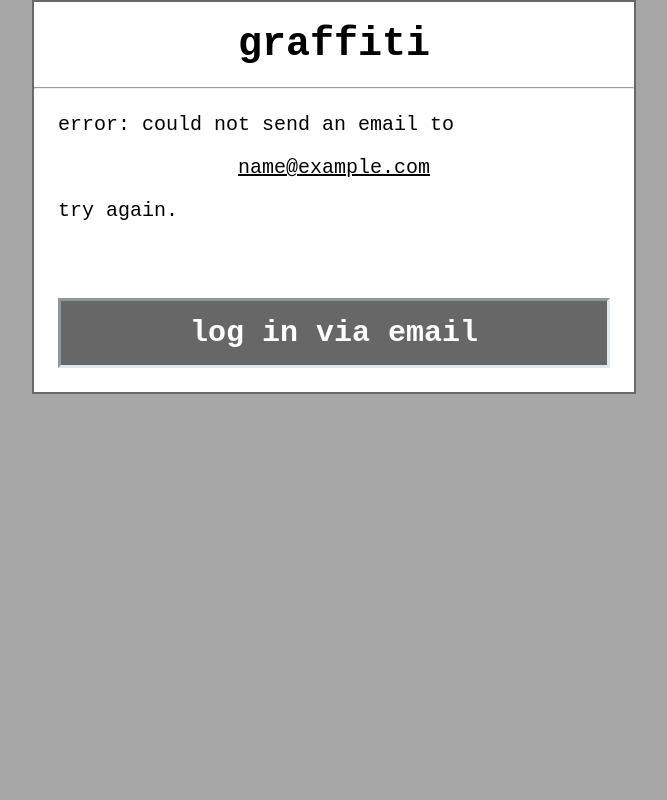
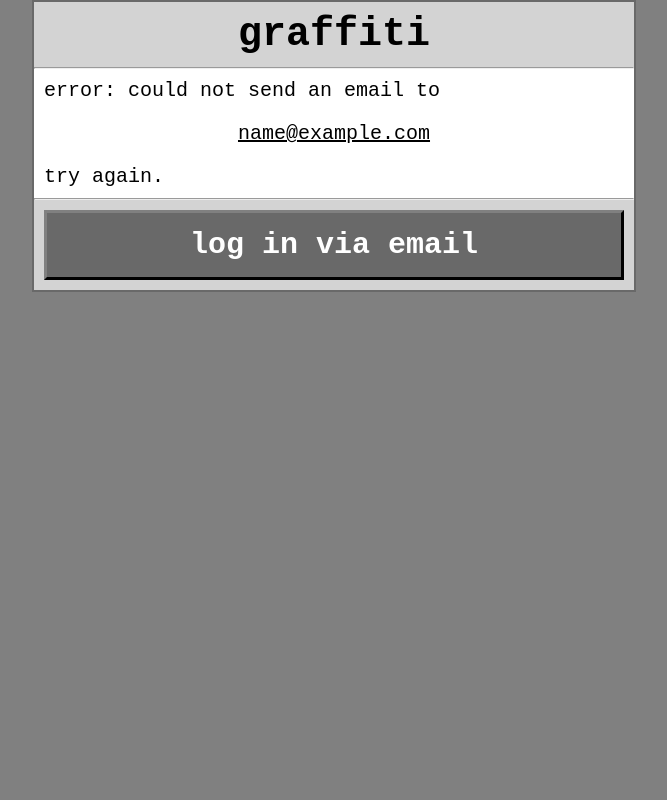
Before and after one commit to graffiti-garden/graffiti-server, a Python web app: template app/auth/templates/login.html in a window 1280 px wide. Shown: the whole page, without its empty margins (306-973 px from the left). Run offline with Jinja, Linux system fonts and the light colour scheme; the template is opened without the code that fills it: most values are stand-ins (such as "Sample title", 1, 10 or a date in 2020).

Commit message:
prettier login and env cleanup

```diff
--- a/app/auth/templates/base.html
+++ b/app/auth/templates/base.html
@@ -3,6 +3,12 @@
 <head>
   <title>graffiti</title>
   <style>
+    :root {
+      --color1: lightgrey;
+      --color2: grey;
+      --color3: dimgrey;
+    }
+
     * {
       font-family: "Courier New";
       padding: 0;
@@ -10,7 +16,7 @@
     }
 
     html {
-      background-color: #a6a6a6;
+      background-color: var(--color2);
       height: 100%;
       font-size: 20px;
       display: flex;
@@ -23,7 +29,7 @@
       max-width: 600px;
       min-width: 0;
       margin: 0 auto;
-      border: 2px solid dimgrey;
+      border: 2px solid var(--color3);
       flex: 1;
       align-self: flex-start;
     }
@@ -40,12 +46,15 @@
     }
 
     .blob {
-      padding: 4%;
+      padding: 0.5em;
+    }
+
+    .dimmed {
+      background-color: var(--color1);
     }
 
     h1 {
       text-align: center;
-      padding: 0.5em;
     }
 
     a {
@@ -66,7 +75,6 @@
     }
 
     form {
-      padding-top: 5%;
       display: flex;
       flex-wrap: wrap;
     }
@@ -74,6 +82,7 @@
     input {
       font-size: 1.5em;
       padding: 0.5em;
+      -webkit-appearance: none;
     }
 
     input:focus {
@@ -82,14 +91,18 @@
 
     input[type=text] {
       min-width: 0;
-      border: 3px solid #E1E8ED;
+      border: 3px solid var(--color2);
       flex-grow: 4;
     }
 
     input[type=button],
     input[type=submit] {
-      border: 3px outset #E1E8ED;
-      background-color: #676767;
+      border: 3px solid;
+      border-top-color: var(--color2);
+      border-left-color: var(--color2);
+      border-right-color: black;
+      border-bottom-color: black;
+      background-color: var(--color3);
       color: white;
       font-weight: bold;
       text-align: center;
@@ -97,16 +110,26 @@
       white-space: normal;
     }
 
-    input[type=submit]:focus,
-    input[type=button]:focus {
-      border: 3px inset #E1E8ED;
+    input[type=submit]:active,
+    input[type=button]:active {
+      border-top-color: black;
+      border-left-color: black;
+      border-right-color: var(--color2);
+      border-bottom-color: var(--color2);
+    }
+
+    input[type=submit]:hover,
+    input[type=button]:hover {
+      color: var(--color1);
     }
 
   </style>
   <meta name="viewport" content="width=device-width, initial-scale=1">
 </head>
 <body>
-  <h1> graffiti </h1>
+  <div class="blob dimmed">
+    <h1> graffiti </h1>
+  </div>
 
   <hr>
 
--- a/app/auth/templates/login.html
+++ b/app/auth/templates/login.html
@@ -26,7 +26,9 @@
 
 </div>
 
-<div id="form" class="blob">
+<hr>
+
+<div id="form" class="blob dimmed">
   <form onsubmit="enterEmail(event)">
     <input type="submit" value="log in via email" autofocus />
   </form>
--- a/app/db/socket.py
+++ b/app/db/socket.py
@@ -2,7 +2,7 @@ from os import getenv
 import asyncio
 import time
 
-heartbeat_interval = float(getenv('SOCKET_HEARTBEAT'))
+heartbeat_interval = float(getenv('QUERY_SOCKET_HEARTBEAT'))
 
 class QuerySocket:
 
--- a/docker-compose.deploy.yml
+++ b/docker-compose.deploy.yml
@@ -36,7 +36,6 @@ services:
   graffiti:
     environment:
       DEBUG: 'false'
-      AUTH_CODE_MAIL_FROM: 'Graffiti <noreply@graffiti.csail.mit.edu>'
     expose:
       - 5000
     depends_on:
--- a/docker-compose.yml
+++ b/docker-compose.yml
@@ -9,9 +9,10 @@ services:
       - ./app:/mount/graffiti
     environment:
       AUTH_SECRET: 'secret'
-      AUTH_CODE_SIZE: '6' # characters
       AUTH_CODE_EXP_TIME: '5' # minutes
-      SOCKET_HEARTBEAT: '5' # seconds
+      AUTH_SIGNATURE_CACHE_SIZE: '1000' # consecutive log ins
+      AUTH_SOCKET_HEARTBEAT: '0.5' # seconds
+      QUERY_SOCKET_HEARTBEAT: '5' # seconds
       QUERY_LIMIT: '100' # max number of items returned at once
     depends_on:
       - mongo
```
Also changed, not shown: app/auth/auth.py (+7 -12 lines), README.md.
